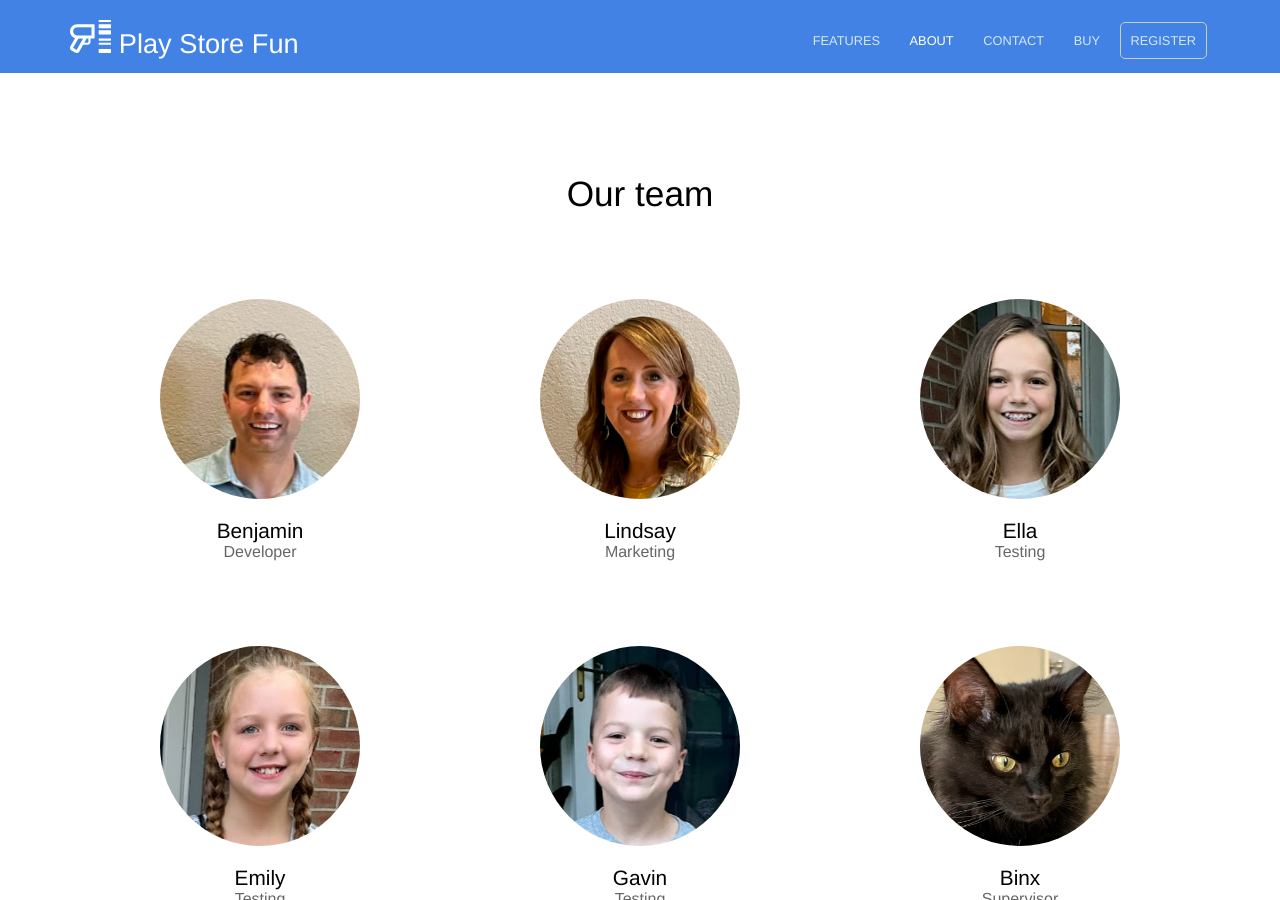
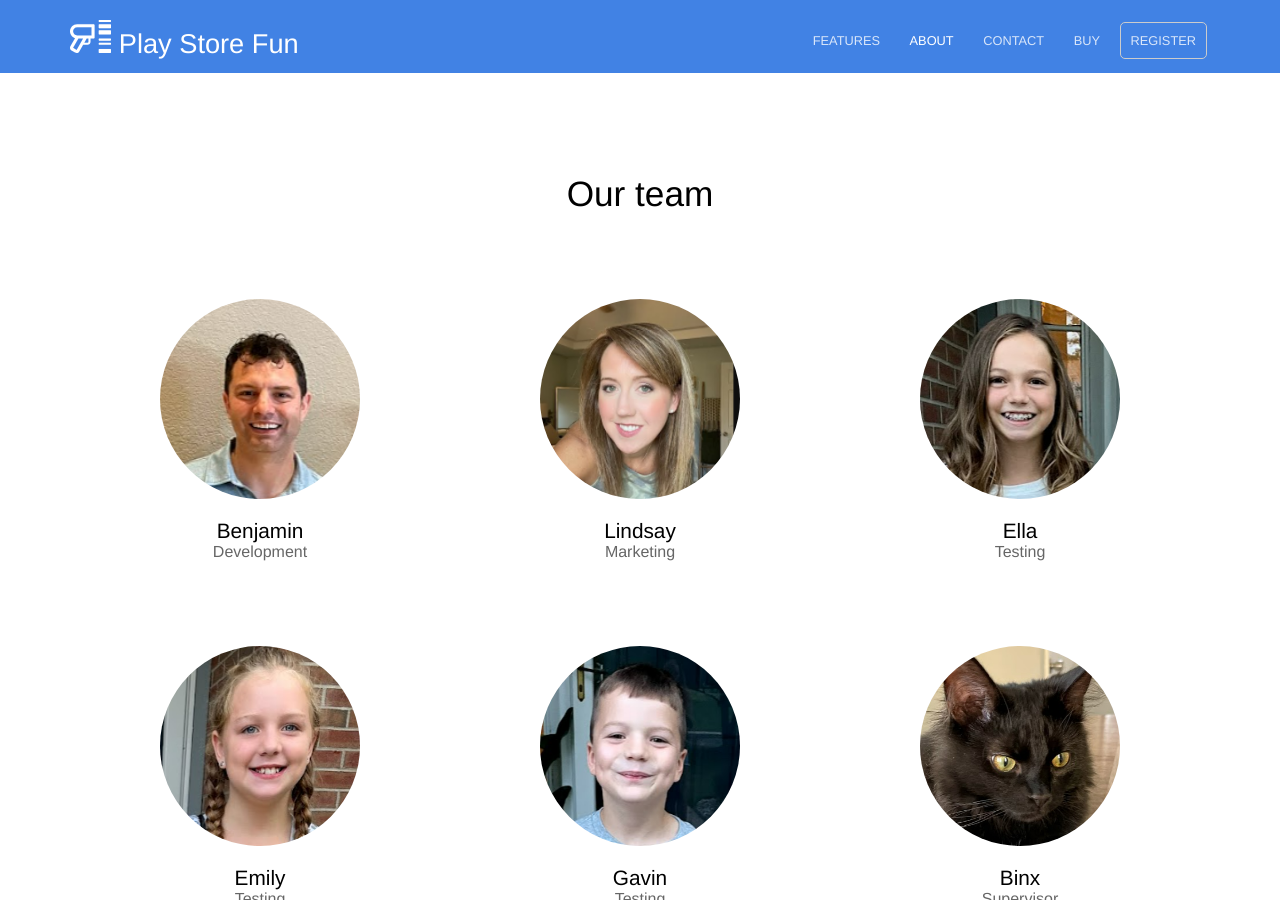
Before and after one commit to bhoipkemier/playstorefun, a Jekyll site: the page built from about.html, in a window 1280 px wide and 900 px high. Built offline with Jekyll 4.4.1, drawn with Linux system fonts in a browser that asks for light colours.

Commit message:
Lindsay pic swap

```diff
--- a/about.html
+++ b/about.html
@@ -3,7 +3,7 @@ title: Our team
 description:
 people:
   - name: Benjamin
-    title: Developer
+    title: Development
   - name: Lindsay
     title: Marketing
   - name: Ella
```
Also changed, not shown: images/Lindsay.png, 1 other file.
